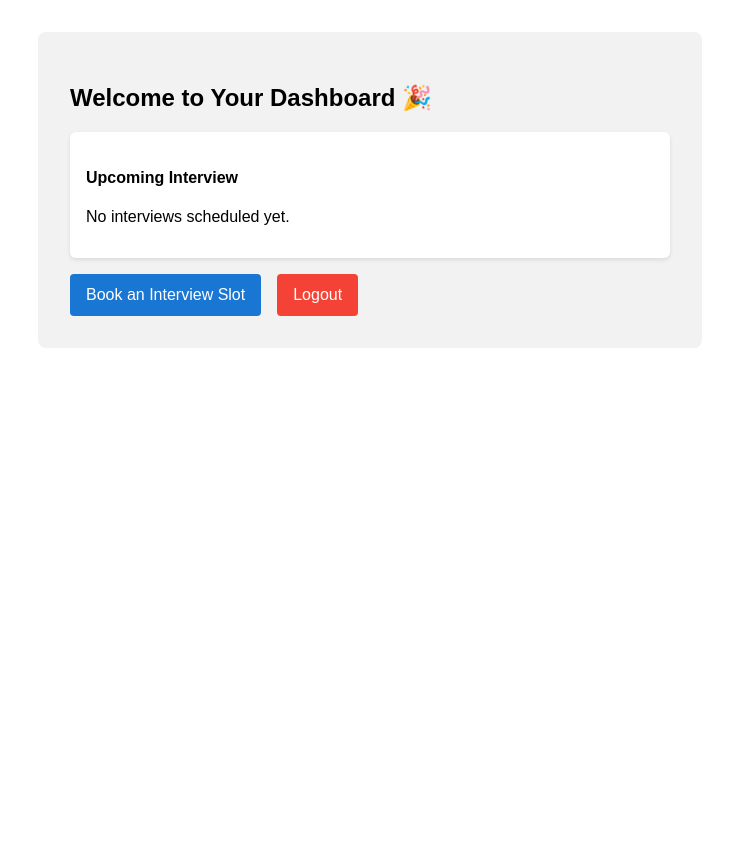
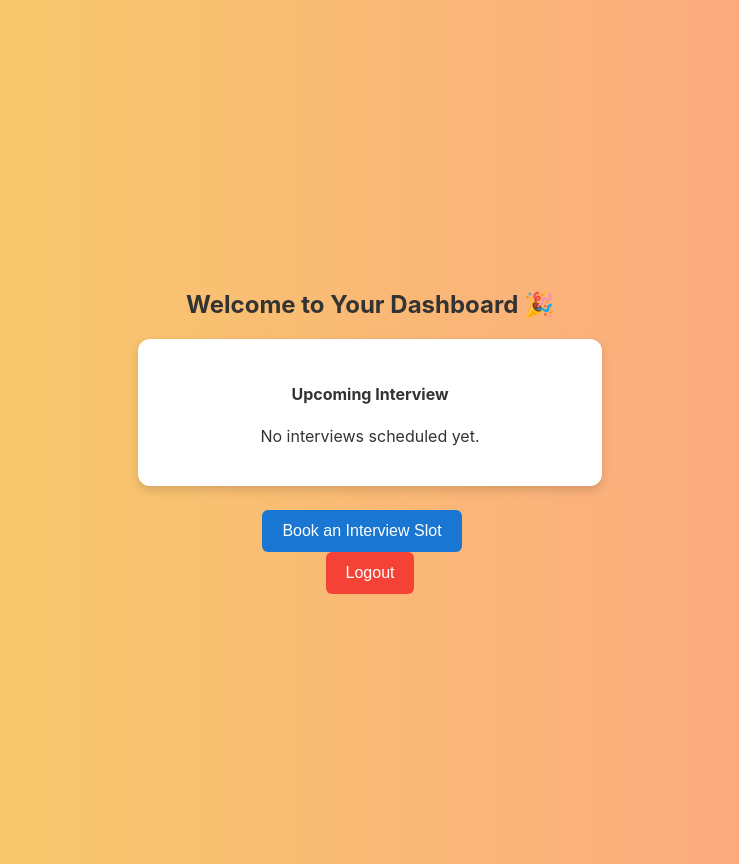
Before and after one commit to arrysoni/interview-scheduler-app, a React (Create React App) app in the folder client/: page /candidate/dashboard in a window 1280 px wide. Shown: the whole page, without its empty margins (270-1009 px from the left). Before the commit the page ends 800 px from the top, so only its background shows below. Built offline with nearby package versions, Linux system fonts and the light colour scheme.

Commit message:
Improvized the Tailwind CSS

```diff
--- a/client/src/App.css
+++ b/client/src/App.css
@@ -24,6 +24,19 @@
   color: white;
 }
 
+/* Added this to structure my page accordingly*/
+body {
+  margin: 0;
+  padding: 0;
+  font-family: 'Segoe UI', Tahoma, Geneva, Verdana, sans-serif;
+  background-color: #f0f4f8;
+}
+
+* {
+  box-sizing: border-box;
+}
+
+
 .App-link {
   color: #61dafb;
 }
--- a/client/src/pages/Home.jsx
+++ b/client/src/pages/Home.jsx
@@ -2,19 +2,46 @@ import { Link } from "react-router-dom";
 
 export default function Home() {
   return (
-    <div style={{ padding: "2rem" }}>
-      <h1>Home</h1>
-      <Link to="/register">
-        <button style={{ marginTop: "1rem", padding: "0.5rem 1rem" }}>
-          Register
-        </button>
-      </Link>
-      <br />
-      <Link to="/login">
-        <button style={{ marginTop: "1rem", padding: "0.5rem 1rem" }}>
-          Login
-        </button>
-      </Link>
+    <div style={styles.container}>
+      <h1 style={styles.title}>Welcome to Interview Scheduler</h1>
+      <div style={styles.buttonContainer}>
+        <Link to="/register">
+          <button style={styles.button}>Register</button>
+        </Link>
+        <Link to="/login">
+          <button style={{ ...styles.button, backgroundColor: "#444" }}>Login</button>
+        </Link>
+      </div>
     </div>
   );
 }
+
+const styles = {
+  container: {
+    height: "100vh",
+    display: "flex",
+    flexDirection: "column",
+    justifyContent: "center",
+    alignItems: "center",
+    background: "linear-gradient(to right, #6dd5ed, #2193b0)",
+    color: "#fff",
+  },
+  title: {
+    fontSize: "2.5rem",
+    marginBottom: "2rem",
+  },
+  buttonContainer: {
+    display: "flex",
+    gap: "1rem",
+  },
+  button: {
+    padding: "0.75rem 1.5rem",
+    fontSize: "1rem",
+    backgroundColor: "#1976D2",
+    color: "#fff",
+    border: "none",
+    borderRadius: "6px",
+    cursor: "pointer",
+    transition: "background-color 0.2s",
+  },
+};
--- a/client/src/portals/Candidate/Dashboard.jsx
+++ b/client/src/portals/Candidate/Dashboard.jsx
@@ -1,11 +1,20 @@
-import React from "react";
+import React, { useEffect, useState } from "react";
 import { useNavigate } from "react-router-dom";
 
 const CandidateDashboard = () => {
   const navigate = useNavigate();
+  const [interviewSlot, setInterviewSlot] = useState(null);
+
+  useEffect(() => {
+    const savedSlot = localStorage.getItem("interviewSlot");
+    if (savedSlot) {
+      setInterviewSlot(savedSlot);
+    }
+  }, []);
 
   const handleLogout = () => {
     localStorage.removeItem("token");
+    localStorage.removeItem("interviewSlot");
     navigate("/login");
   };
 
@@ -19,12 +28,18 @@ const CandidateDashboard = () => {
 
       <div style={styles.card}>
         <h4>Upcoming Interview</h4>
-        <p>No interviews scheduled yet.</p>
+        {interviewSlot ? (
+          <p>{interviewSlot}</p>
+        ) : (
+          <p>No interviews scheduled yet.</p>
+        )}
       </div>
 
-      <button style={styles.primaryBtn} onClick={goToSlotBooking}>
-        Book an Interview Slot
-      </button>
+      {!interviewSlot && (
+        <button style={styles.primaryBtn} onClick={goToSlotBooking}>
+          Book an Interview Slot
+        </button>
+      )}
 
       <button style={styles.logoutBtn} onClick={handleLogout}>
         Logout
@@ -35,27 +50,32 @@ const CandidateDashboard = () => {
 
 const styles = {
   container: {
-    maxWidth: "600px",
-    margin: "2rem auto",
+    height: "100vh",
+    display: "flex",
+    flexDirection: "column",
+    justifyContent: "center",
+    alignItems: "center",
     padding: "2rem",
-    fontFamily: "sans-serif",
-    backgroundColor: "#f2f2f2",
-    borderRadius: "8px",
+    background: "linear-gradient(to right, #f6d365, #fda085)",
+    color: "#333",
   },
   card: {
-    padding: "1rem",
     backgroundColor: "#fff",
-    marginBottom: "1rem",
-    borderRadius: "6px",
-    boxShadow: "0 2px 4px rgba(0,0,0,0.1)",
+    padding: "1.5rem 2rem",
+    borderRadius: "12px",
+    boxShadow: "0 4px 10px rgba(0,0,0,0.15)",
+    marginBottom: "1.5rem",
+    width: "100%",
+    maxWidth: "400px",
+    textAlign: "center",
   },
   primaryBtn: {
     backgroundColor: "#1976D2",
     color: "#fff",
     border: "none",
-    padding: "0.75rem 1rem",
+    padding: "0.75rem 1.25rem",
     fontSize: "1rem",
-    borderRadius: "4px",
+    borderRadius: "6px",
     cursor: "pointer",
     marginRight: "1rem",
   },
@@ -63,11 +83,12 @@ const styles = {
     backgroundColor: "#f44336",
     color: "#fff",
     border: "none",
-    padding: "0.75rem 1rem",
+    padding: "0.75rem 1.25rem",
     fontSize: "1rem",
-    borderRadius: "4px",
+    borderRadius: "6px",
     cursor: "pointer",
   },
 };
 
+
 export default CandidateDashboard;
--- a/client/src/portals/Candidate/SlotBooking.jsx
+++ b/client/src/portals/Candidate/SlotBooking.jsx
@@ -61,34 +61,44 @@ const SlotBooking = () => {
 
 const styles = {
   container: {
-    maxWidth: "600px",
-    margin: "2rem auto",
+    height: "100vh",
+    display: "flex",
+    flexDirection: "column",
+    justifyContent: "center",
+    alignItems: "center",
     padding: "2rem",
-    fontFamily: "sans-serif",
-    backgroundColor: "#f2f2f2",
-    borderRadius: "8px",
+    background: "linear-gradient(to right, #667eea, #764ba2)",
+    color: "#fff",
   },
   slotList: {
     listStyle: "none",
     padding: 0,
+    marginBottom: "1rem",
+    width: "100%",
+    maxWidth: "400px",
   },
   slotItem: {
     padding: "1rem",
     marginBottom: "0.5rem",
-    border: "1px solid #ccc",
+    backgroundColor: "#fff",
+    color: "#333",
     borderRadius: "6px",
+    border: "none",
     cursor: "pointer",
+    textAlign: "center",
+    fontWeight: "500",
+    transition: "background-color 0.2s",
   },
   button: {
-    padding: "0.75rem 1rem",
-    backgroundColor: "#4CAF50",
+    padding: "0.75rem 1.5rem",
+    backgroundColor: "#28a745",
     color: "#fff",
     fontSize: "1rem",
     border: "none",
-    borderRadius: "4px",
-    marginTop: "1rem",
+    borderRadius: "6px",
     cursor: "pointer",
   },
 };
 
+
 export default SlotBooking;
```
